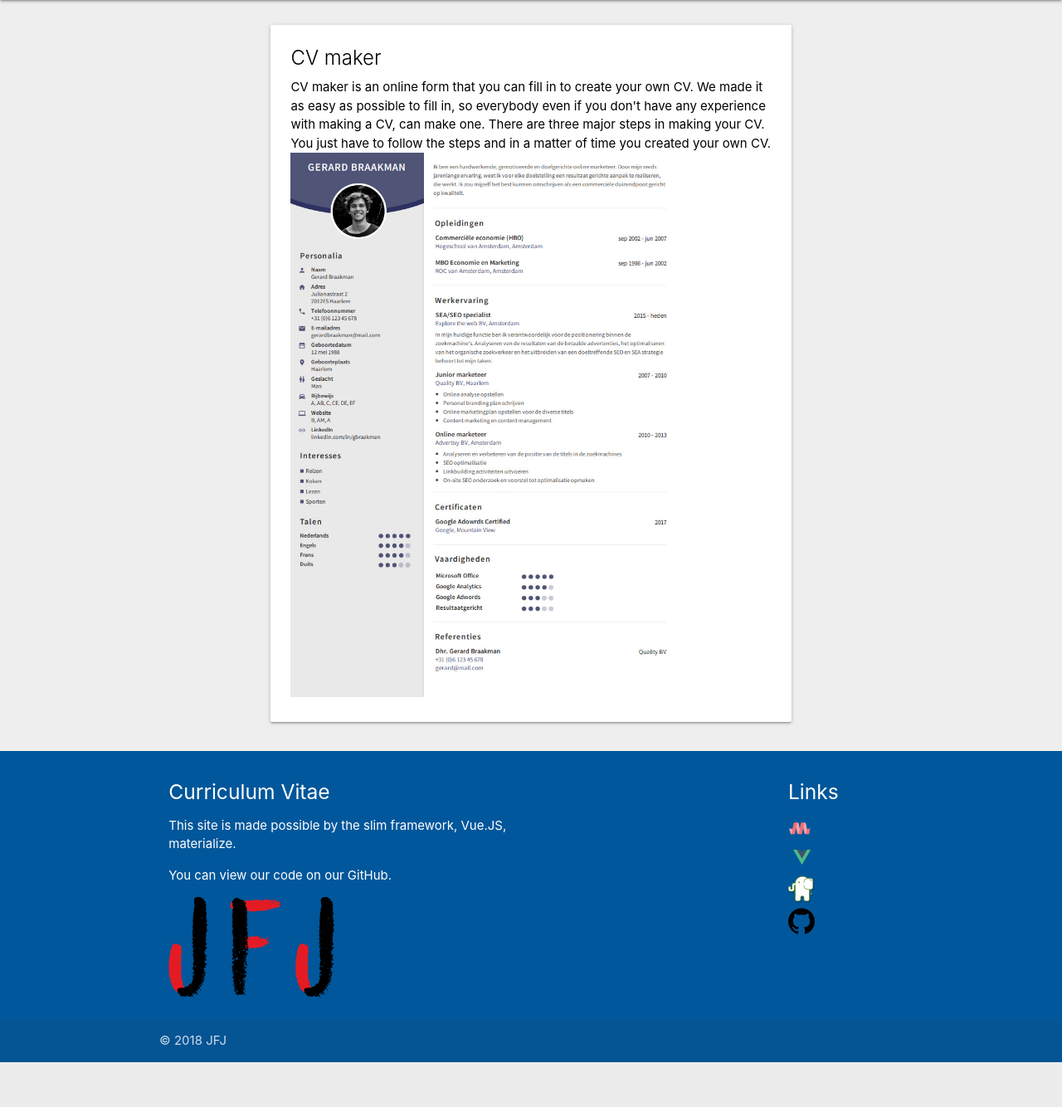
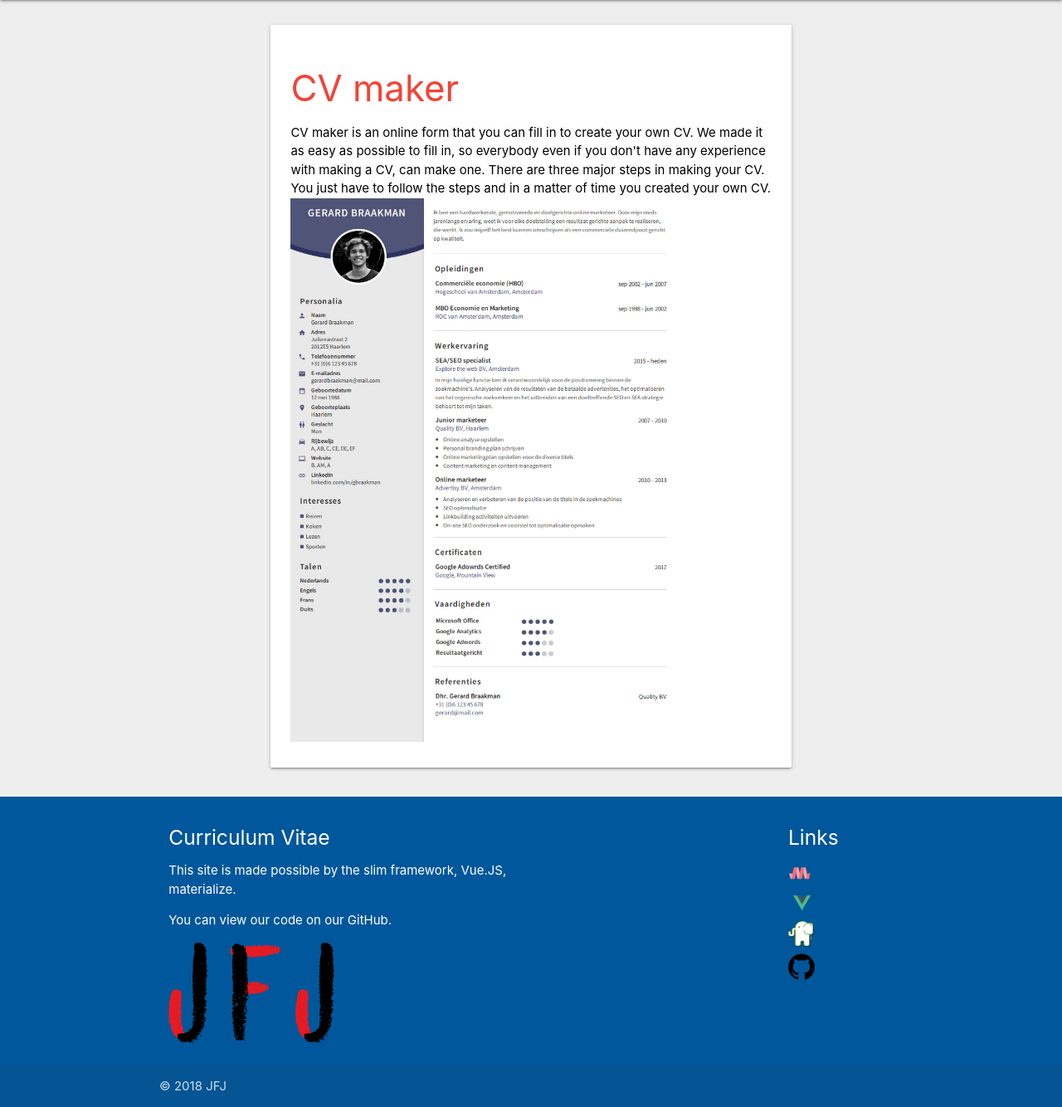
Before and after one commit to vives-webapplications-2018/vue-project-cv-maker-jfj, a PHP site: page /templates/info.phtml in a window 1280 px wide. Shown: the part 64-1398 px from the top of the page at 83% size. Before the commit the page ends 1344 px from the top, so only its background shows below. Run offline with PHP 8.4, Linux system fonts and the light colour scheme.

Commit message:
Changed title color

```diff
--- a/templates/getstarted.phtml
+++ b/templates/getstarted.phtml
@@ -14,7 +14,7 @@
     <link href="https://fonts.googleapis.com/icon?family=Material+Icons" rel="stylesheet">
     <link rel="shortcut icon" href="/favicon.ico" type="image/x-icon">
     <link rel="icon" href="/favicon.ico" type="image/x-icon">
-    <link rel="stylesheet" href="css/red.css" />
+    <link rel="stylesheet" href="css/red.css"/>
 </head>
 
 <body class="grey lighten-3">
--- a/templates/info.phtml
+++ b/templates/info.phtml
@@ -1,5 +1,6 @@
 <!DOCTYPE html>
 <html lang="en">
+
 <head>
     <meta charset="UTF-8">
     <meta name="viewport" content="width=device-width, initial-scale=1.0">
@@ -13,7 +14,9 @@
     <link href="https://fonts.googleapis.com/icon?family=Material+Icons" rel="stylesheet">
     <link rel="shortcut icon" href="/favicon.ico" type="image/x-icon">
     <link rel="icon" href="/favicon.ico" type="image/x-icon">
+    <link rel="stylesheet" href="css/red.css" />
 </head>
+
 <body class="grey lighten-3">
     <nav>
         <div class="nav-wrapper light-blue darken-4">
@@ -31,9 +34,12 @@
                 <div class="row">
                     <div class="card white">
                         <div class="card-content black-text">
-                    <span class="card-title">CV maker</span>
+                            <span class="card-title red-text">
+                                <h3>CV maker</h3>
+                            </span>
                             <p>CV maker is an online form that you can fill in to create your own CV.
-                        We made it as easy as possible to fill in, so everybody even if you don't have any experience with making a CV, can make one.
+                                We made it as easy as possible to fill in, so everybody even if you don't have any
+                                experience with making a CV, can make one.
                                 There are three major steps in making your CV.
                                 You just have to follow the steps and in a matter of time you created your own CV.
                                 <img src="img/cvvoorbeeld.jpg" alt="example" height="80%" width="80%">
@@ -76,4 +82,5 @@
             </div>
         </footer>
 </body>
+
 </html>
```
Lines whose indentation alone changed are shown as unchanged.
